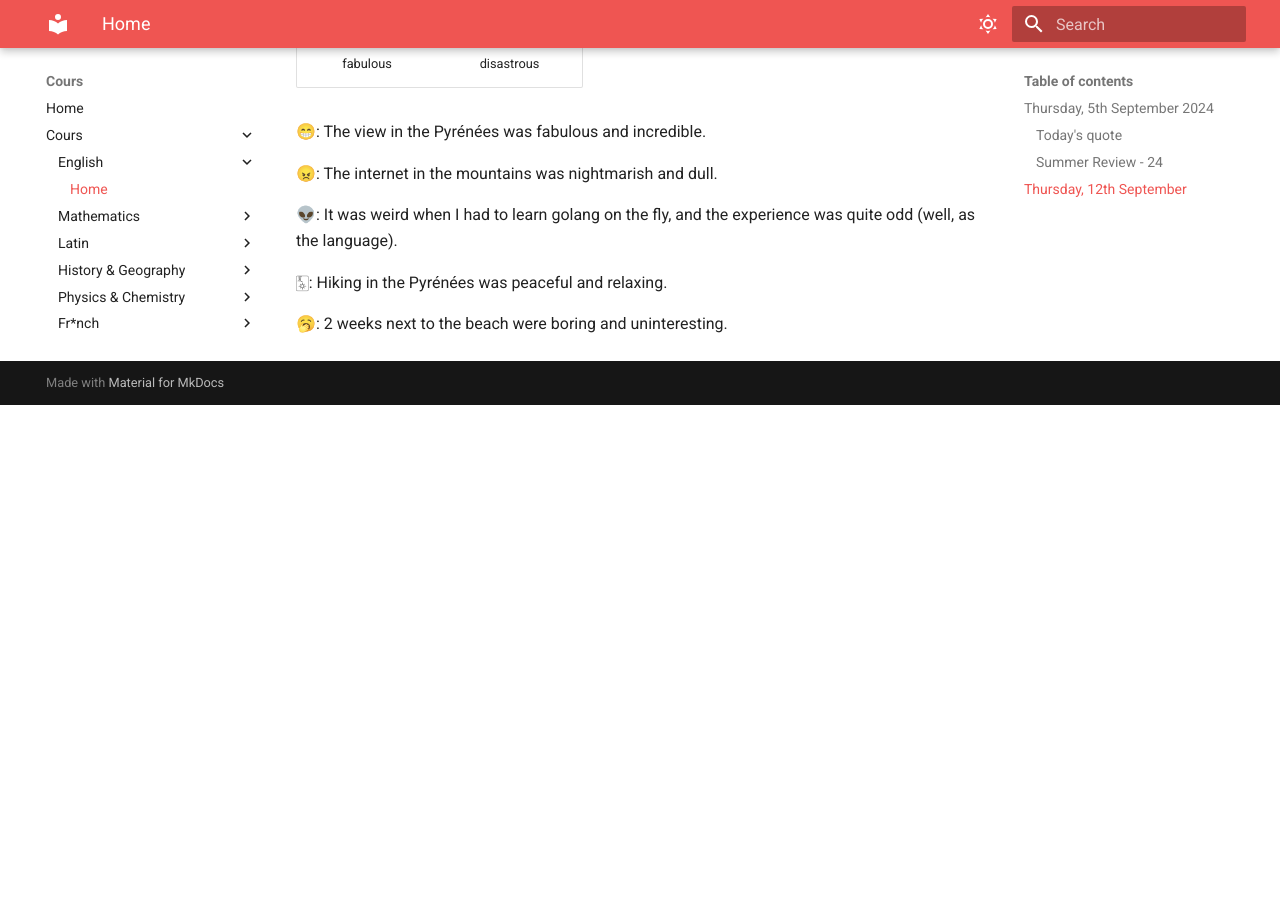
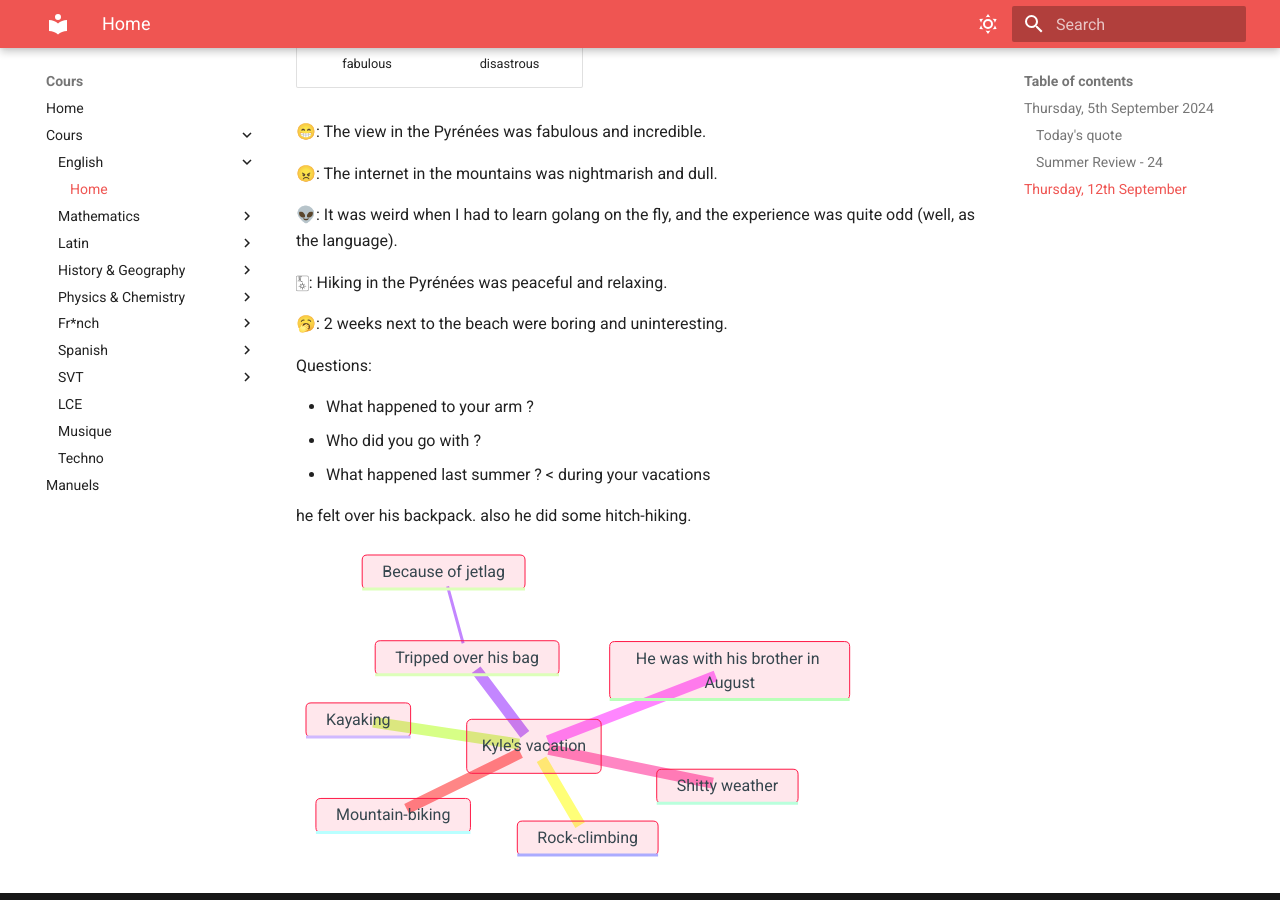
Before and after one commit to Labfox/Cours, an MkDocs documentation site: the page built from docs/english/main.md, in a window 1280 px wide and 900 px high, scrolled down 5176 px. Built offline with MkDocs 1.6.1 and Material for MkDocs 9.7.7, drawn with Linux system fonts in a browser that asks for light colours; before the commit the page ends 5581 px from its top, so only the background shows below that.

Commit message:
Fix table alignment and add vacation details section
Aligned table headers and content in the 'main.md' file for better readability. Added a new 'Questions' section about vacations and included a mindmap diagram for visual representation.

````diff
--- a/docs/english/main.md
+++ b/docs/english/main.md
@@ -144,13 +144,13 @@
 One week at miami
 
 |            | Le sujet ressent une émotion | Le sujet provoque une émotion |
-|:-----------|:----------------------------:|:-----------------------------:|
-| Interest   |         interressed          |          interesting          |
-| Excite     |           excited            |           exciting            |
-| Amaze      |            amazed            |            amazing            |
+|:----------:|:----------------------------:|:-----------------------------:|
+|  Interest  |         interressed          |          interesting          |
+|   Excite   |           excited            |           exciting            |
+|   Amaze    |            amazed            |            amazing            |
 | Fascinate  |          fascinated          |          fascinating          |
-| Bore       |            bored             |            boring             |
-| Terrify    |          terrified           |          terrifying           |
+|    Bore    |            bored             |            boring             |
+|  Terrify   |          terrified           |          terrifying           |
 | Disappoint |         disappointed         |         disappointing         |
 
 | Positive adjectives | Negative adjectives |
@@ -174,3 +174,24 @@
 🀧: Hiking in the Pyrénées was peaceful and relaxing.
 
 🥱: 2 weeks next to the beach were boring and uninteresting.
+
+Questions:
+
+* What happened to your arm ?
+* Who did you go with ?
+* What happened last summer ?
+< during your vacations
+
+he felt over his backpack. also he did some hitch-hiking.
+
+```mermaid
+mindmap
+    root ("Kyle#39;s vacation")
+        Rock-climbing
+        Kayaking
+        Tripped over his bag
+            Because of jetlag
+        He was with his brother in August
+        Shitty weather
+        Mountain-biking
+```
````
